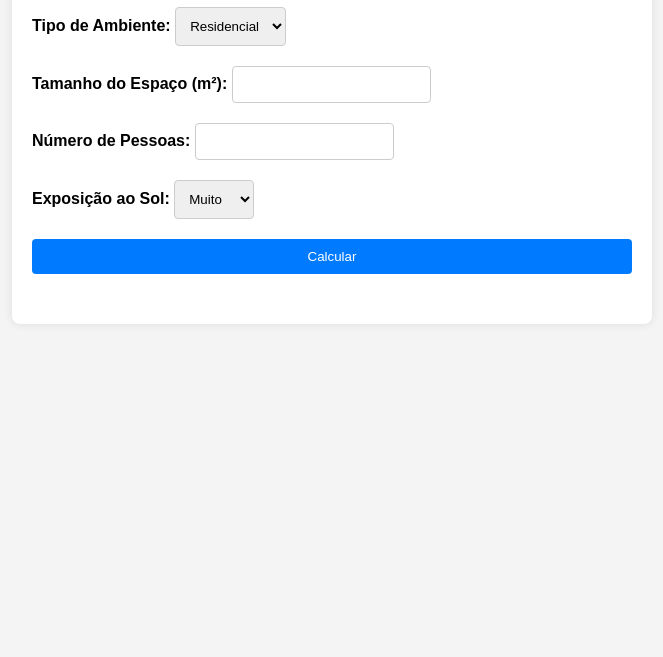
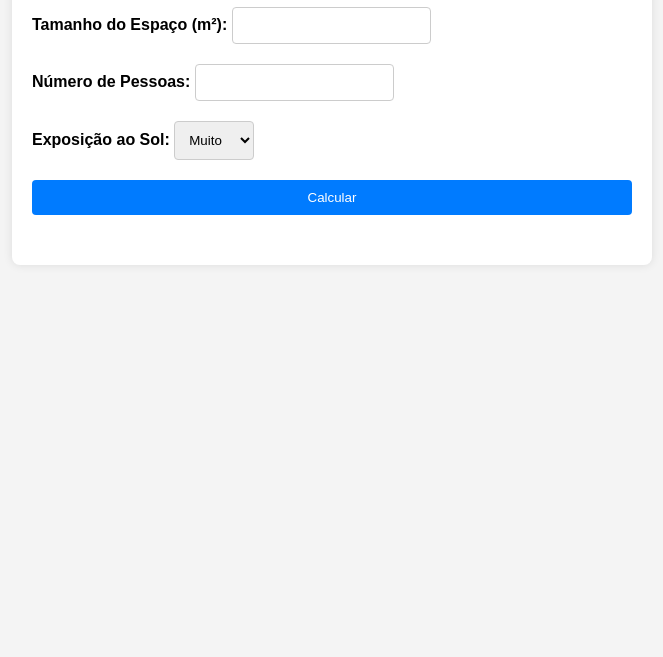
Before and after one commit to joaotiagojeronimo/simulador_AC, a plain HTML site: page index.html in a window 1280 px wide. Shown: the part 143-800 px from the top of the page, without its empty margins (308-971 px from the left). Drawn offline with Linux system fonts and the light colour scheme.

Commit message:
Update index.html

```diff
--- a/index.html
+++ b/index.html
@@ -10,14 +10,6 @@
     <div class="container">
         <h1>Simulador de Ar Condicionado</h1>
         <form id="ac-simulator-form">
-            <div class="form-group">
-                <label for="tipo-ambiente">Tipo de Ambiente:</label>
-                <select id="tipo-ambiente" name="tipo-ambiente" required>
-                    <option value="residencial">Residencial</option>
-                    <option value="comercial">Comercial</option>
-                    <option value="outro">Outro</option>
-                </select>
-            </div>
             <div class="form-group">
                 <label for="tamanho">Tamanho do Espaço (m²):</label>
                 <input type="number" id="tamanho" name="tamanho" required>
```
